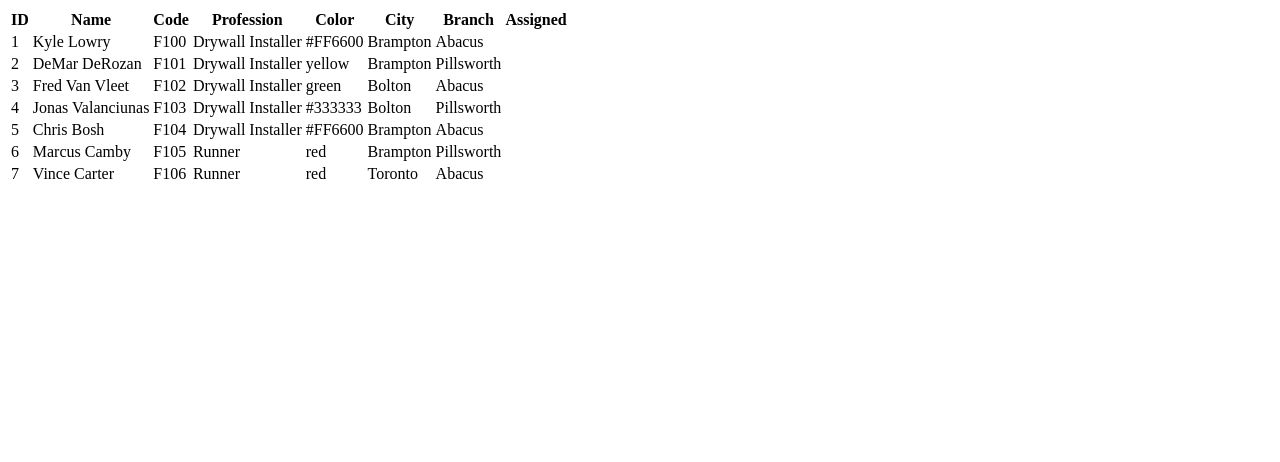
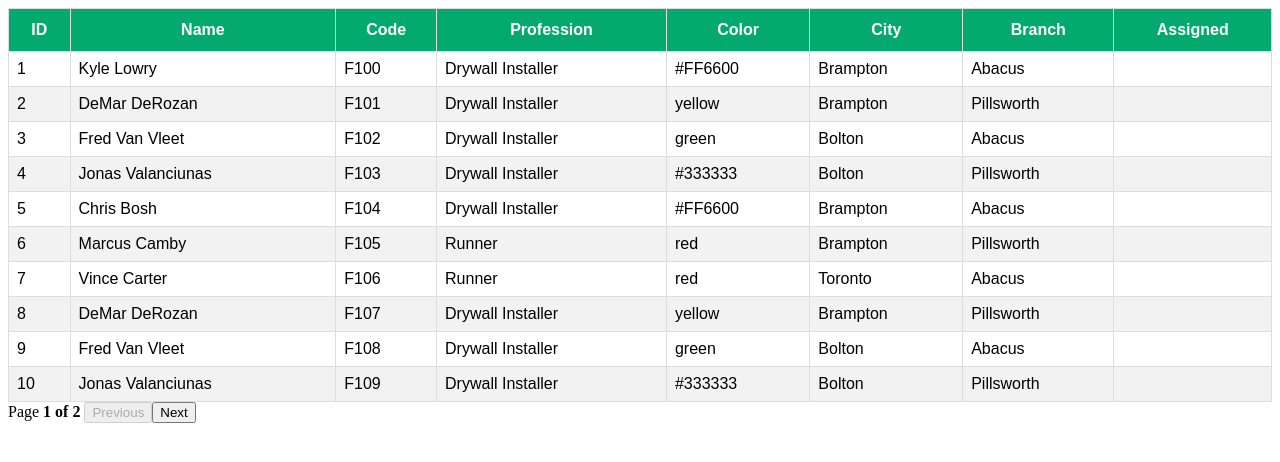
Before and after one commit to jeffreyleec/fullstack-js-crud-exercise, a React (Create React App) app in the folder client/plexxis-exercise/: page / in a window 1280 px wide. Shown: the top 462 px of the page. Built offline with nearby package versions, Linux system fonts and the light colour scheme.

Commit message:
sort and pagination added to Table

```diff
--- a/client/plexxis-exercise/src/App.js
+++ b/client/plexxis-exercise/src/App.js
@@ -1,9 +1,11 @@
+import { SuperTable } from './components/SuperTable';
 import {Table} from './components/Table'
 
 function App() {
   return (
     <div className="App">
-      <Table />
+      {/* <Table /> */}
+      <SuperTable />
     </div>
   );
 }
--- /dev/null
+++ b/client/plexxis-exercise/src/components/SuperTable.js
@@ -0,0 +1,140 @@
+import React, { useMemo } from "react";
+import { useTable, useSortBy, usePagination } from "react-table";
+import { mockData } from "./mockData";
+import { Columns } from "./Columns";
+import "./styles/table.css";
+
+export const SuperTable = () => {
+
+
+  //only refresh on memoized value changes
+  const columns = useMemo(() => Columns, []);
+  const data = useMemo(() => mockData, []);
+
+
+
+  const tableInstance = useTable({ columns, data }, useSortBy, usePagination);
+
+  const { getTableProps, getTableBodyProps, pageOptions, state, headerGroups, page, nextPage, previousPage, canNextPage, canPreviousPage,  prepareRow } =
+    tableInstance;
+
+    const {pageIndex} = state
+  // function addUser(newUser) {
+  //   mockData.push(newUser);
+  // }
+  // function deleteUser() {
+  //   mockData.pop();
+  // }
+
+  const user1 = {
+    id: 1,
+    name: "Kyle Lowry",
+    code: "F100",
+    profession: "Drywall Installer",
+    color: "#FF6600",
+    city: "Brampton",
+    branch: "Abacus",
+    assigned: true,
+  };
+  return (
+    // apply the table props
+    <>
+      <table {...getTableProps()}>
+        <thead>
+          {
+            // Loop over the header rows
+            headerGroups.map((headerGroup) => (
+              // Apply the header row props
+              <tr {...headerGroup.getHeaderGroupProps()}>
+                {
+                  // Loop over the headers in each row
+                  headerGroup.headers.map((column) => (
+                    // Apply the header cell props
+                    <th
+                      {...column.getHeaderProps(column.getSortByToggleProps())}
+                    >
+                      {
+                        // Render the header
+                        column.render("Header")
+                      }
+                      <span>
+                        {column.isSorted ? (column.isSortedDesc ? "🔽" : "🔼") : ""}
+                      </span>
+                    </th>
+                  ))
+                }
+              </tr>
+            ))
+          }
+        </thead>
+        {/* Apply the table body props */}
+        <tbody {...getTableBodyProps()}>
+          {
+            // Loop over the table rows
+            page.map((row) => {
+              // Prepare the row for display
+              prepareRow(row);
+              return (
+                // Apply the row props
+                <tr {...row.getRowProps()}>
+                  {
+                    // Loop over the rows cells
+                    row.cells.map((cell) => {
+                      // Apply the cell props
+                      return (
+                        <td {...cell.getCellProps()}>
+                          {
+                            // Render the cell contents
+                            cell.render("Cell")
+                          }
+                        </td>
+                      );
+                    })
+                  }
+                </tr>
+              );
+            })
+          }
+        </tbody>
+      </table>
+      <div>
+        <span>
+          Page{' '}
+          <strong>
+            {pageIndex+1} of {pageOptions.length} {" "}
+          </strong>
+        </span>
+      <button onClick={()=>previousPage()} disabled={!canPreviousPage}>Previous</button>
+      <button onClick={()=>nextPage()} disabled={!canNextPage}>Next</button>
+      </div>
+
+    </>
+  );
+
+  // <table {...getTableProps}>
+  //   <thead>
+  //     {headerGroups.map((headerGroup) => (
+  //       <tr>
+  //         {" "}
+  //         {...headerGroup.getHeaderGroupProps()}
+  //         {headerGroup.headers.map((column) => (
+  //           <th {...column.getHeaderProps()}>{column.render("Header")}</th>
+  //         ))}
+  //       </tr>
+  //     ))}
+  //   </thead>
+
+  //   <tbody {...getTableBodyProps()}>
+  //     {rows.map((row) => {
+  //       prepareRow(row);
+  //       return (
+  //         <tr {...row.getRowProps()}>
+  //           {row.cells.map((cell) => {
+  //             return <td {...getCellProps()}>{cell.render("Cell")}</td>;
+  //           })}
+  //         </tr>
+  //       );
+  //     })}
+  //   </tbody>
+  // </table>
+};
--- a/client/plexxis-exercise/src/components/Table.js
+++ b/client/plexxis-exercise/src/components/Table.js
@@ -2,6 +2,7 @@ import React, { useMemo } from "react";
 import { useTable } from "react-table";
 import { mockData } from "./mockData";
 import { Columns } from "./Columns";
+import './styles/table.css'
 
 export const Table = () => {
   // console.log(mockData)
@@ -19,36 +20,6 @@ export const Table = () => {
   // const { getTableProps, getTableBodyProps, headerGroups, rows, prepareRow, getCellProps } =
   //   tableInstance;
 
-  // const data = React.useMemo(
-  //   () => [
-  //     {
-  //       col1: 'Hello',
-  //       col2: 'World',
-  //     },
-  //     {
-  //       col1: 'react-table',
-  //       col2: 'rocks',
-  //     },
-  //     {
-  //       col1: 'whatever',
-  //       col2: 'you want',
-  //     },
-  //   ],
-  //   []
-  // )
-  // const columns = React.useMemo(
-  //   () => [
-  //     {
-  //       Header: 'Column 1',
-  //       accessor: 'col1', // accessor is the "key" in the data
-  //     },
-  //     {
-  //       Header: 'Column 2',
-  //       accessor: 'col2',
-  //     },
-  //   ],
-  //   []
-  // )
   const tableInstance = useTable({ columns, data })
 
   const {
@@ -59,9 +30,27 @@ export const Table = () => {
     prepareRow,
   } = tableInstance
 
+  function addUser(newUser) {
+    mockData.push(newUser)
+  }
+  function deleteUser() {
+    mockData.pop()
+  }
+
+  const user1= {
+    "id": 1,
+    "name": "Kyle Lowry",
+    "code": "F100",
+    "profession": "Drywall Installer",
+    "color": "#FF6600",
+    "city": "Brampton",
+    "branch": "Abacus",
+    "assigned": true
+  }
   return (
     // apply the table props
-    <table {...getTableProps()}>
+    <>
+        <table {...getTableProps()}>
       <thead>
         {// Loop over the header rows
         headerGroups.map(headerGroup => (
@@ -102,6 +91,10 @@ export const Table = () => {
         })}
       </tbody>
     </table>
+    <button onClick={addUser(user1)} >ADD</button>
+    <button onClick={deleteUser()} >Delete</button>
+    </>
+
   )
 
     // <table {...getTableProps}>
--- a/client/plexxis-exercise/src/components/mockData.js
+++ b/client/plexxis-exercise/src/components/mockData.js
@@ -1,73 +1,202 @@
-export const mockData =
-[
+export const mockData = [
   {
-    "id": 1,
-    "name": "Kyle Lowry",
-    "code": "F100",
-    "profession": "Drywall Installer",
-    "color": "#FF6600",
-    "city": "Brampton",
-    "branch": "Abacus",
-    "assigned": true
+    id: 1,
+    name: "Kyle Lowry",
+    code: "F100",
+    profession: "Drywall Installer",
+    color: "#FF6600",
+    city: "Brampton",
+    branch: "Abacus",
+    assigned: true,
   },
   {
-    "id": 2,
-    "name": "DeMar DeRozan",
-    "code": "F101",
-    "profession": "Drywall Installer",
-    "color": "yellow",
-    "city": "Brampton",
-    "branch": "Pillsworth",
-    "assigned": false
+    id: 2,
+    name: "DeMar DeRozan",
+    code: "F101",
+    profession: "Drywall Installer",
+    color: "yellow",
+    city: "Brampton",
+    branch: "Pillsworth",
+    assigned: false,
   },
   {
-    "id": 3,
-    "name": "Fred Van Vleet",
-    "code": "F102",
-    "profession": "Drywall Installer",
-    "color": "green",
-    "city": "Bolton",
-    "branch": "Abacus",
-    "assigned": false
+    id: 3,
+    name: "Fred Van Vleet",
+    code: "F102",
+    profession: "Drywall Installer",
+    color: "green",
+    city: "Bolton",
+    branch: "Abacus",
+    assigned: false,
   },
   {
-    "id": 4,
-    "name": "Jonas Valanciunas",
-    "code": "F103",
-    "profession": "Drywall Installer",
-    "color": "#333333",
-    "city": "Bolton",
-    "branch": "Pillsworth",
-    "assigned": true
+    id: 4,
+    name: "Jonas Valanciunas",
+    code: "F103",
+    profession: "Drywall Installer",
+    color: "#333333",
+    city: "Bolton",
+    branch: "Pillsworth",
+    assigned: true,
   },
   {
-    "id": 5,
-    "name": "Chris Bosh",
-    "code": "F104",
-    "profession": "Drywall Installer",
-    "color": "#FF6600",
-    "city": "Brampton",
-    "branch": "Abacus",
-    "assigned": true
+    id: 5,
+    name: "Chris Bosh",
+    code: "F104",
+    profession: "Drywall Installer",
+    color: "#FF6600",
+    city: "Brampton",
+    branch: "Abacus",
+    assigned: true,
   },
   {
-    "id": 6,
-    "name": "Marcus Camby",
-    "code": "F105",
-    "profession": "Runner",
-    "color": "red",
-    "city": "Brampton",
-    "branch": "Pillsworth",
-    "assigned": false
+    id: 6,
+    name: "Marcus Camby",
+    code: "F105",
+    profession: "Runner",
+    color: "red",
+    city: "Brampton",
+    branch: "Pillsworth",
+    assigned: false,
   },
   {
-    "id": 7,
-    "name": "Vince Carter",
-    "code": "F106",
-    "profession": "Runner",
-    "color": "red",
-    "city": "Toronto",
-    "branch": "Abacus",
-    "assigned": false
+    id: 7,
+    name: "Vince Carter",
+    code: "F106",
+    profession: "Runner",
+    color: "red",
+    city: "Toronto",
+    branch: "Abacus",
+    assigned: false,
+  },
+  {
+    id: 8,
+    name: "DeMar DeRozan",
+    code: "F107",
+    profession: "Drywall Installer",
+    color: "yellow",
+    city: "Brampton",
+    branch: "Pillsworth",
+    assigned: false,
+  },
+  {
+    id: 9,
+    name: "Fred Van Vleet",
+    code: "F108",
+    profession: "Drywall Installer",
+    color: "green",
+    city: "Bolton",
+    branch: "Abacus",
+    assigned: false,
+  },
+  {
+    id: 10,
+    name: "Jonas Valanciunas",
+    code: "F109",
+    profession: "Drywall Installer",
+    color: "#333333",
+    city: "Bolton",
+    branch: "Pillsworth",
+    assigned: true,
+  },
+  {
+    id: 11,
+    name: "Chris Bosh",
+    code: "F110",
+    profession: "Drywall Installer",
+    color: "#FF6600",
+    city: "Brampton",
+    branch: "Abacus",
+    assigned: true,
+  },
+  {
+    id: 12,
+    name: "Marcus Camby",
+    code: "F111",
+    profession: "Runner",
+    color: "red",
+    city: "Brampton",
+    branch: "Pillsworth",
+    assigned: false,
+  },
+  {
+    id: 13,
+    name: "Vince Carter",
+    code: "F112",
+    profession: "Runner",
+    color: "red",
+    city: "Toronto",
+    branch: "Abacus",
+    assigned: false,
+  },
+  {
+    id: 14,
+    name: "DeMar DeRozan",
+    code: "F113",
+    profession: "Drywall Installer",
+    color: "yellow",
+    city: "Brampton",
+    branch: "Pillsworth",
+    assigned: false,
+  },
+  {
+    id: 15,
+    name: "Fred Van Vleet",
+    code: "F114",
+    profession: "Drywall Installer",
+    color: "green",
+    city: "Bolton",
+    branch: "Abacus",
+    assigned: false,
+  },
+  {
+    id: 16,
+    name: "Jonas Valanciunas",
+    code: "F115",
+    profession: "Drywall Installer",
+    color: "#333333",
+    city: "Bolton",
+    branch: "Pillsworth",
+    assigned: true,
+  },
+  {
+    id: 17,
+    name: "Chris Bosh",
+    code: "F116",
+    profession: "Drywall Installer",
+    color: "#FF6600",
+    city: "Brampton",
+    branch: "Abacus",
+    assigned: true,
+  },
+  {
+    id: 18,
+    name: "Marcus Camby",
+    code: "F117",
+    profession: "Runner",
+    color: "red",
+    city: "Brampton",
+    branch: "Pillsworth",
+    assigned: false,
+  },
+  {
+    id: 19,
+    name: "Vince Carter",
+    code: "F118",
+    profession: "Runner",
+    color: "red",
+    city: "Toronto",
+    branch: "Abacus",
+    assigned: false,
+  },
+  {
+    id: 20,
+    name: "DeMar DeRozan",
+    code: "F119",
+    profession: "Drywall Installer",
+    color: "yellow",
+    city: "Brampton",
+    branch: "Pillsworth",
+    assigned: false,
   }
-]
+];
--- /dev/null
+++ b/client/plexxis-exercise/src/components/styles/table.css
@@ -0,0 +1,22 @@
+table {
+  font-family: Arial, Helvetica, sans-serif;
+  border-collapse: collapse;
+  width: 100%;
+}
+
+table td, table th {
+  border: 1px solid #ddd;
+  padding: 8px;
+}
+
+table tr:nth-child(even){background-color: #f2f2f2;}
+
+table tr:hover {background-color: #ddd;}
+
+table th {
+  padding-top: 12px;
+  padding-bottom: 12px;
+  text-align: center;
+  background-color: #04AA6D;
+  color: white;
+}
```
Also changed, not shown: client/plexxis-exercise/src/components/Button.js (added, +16 -0 lines).
